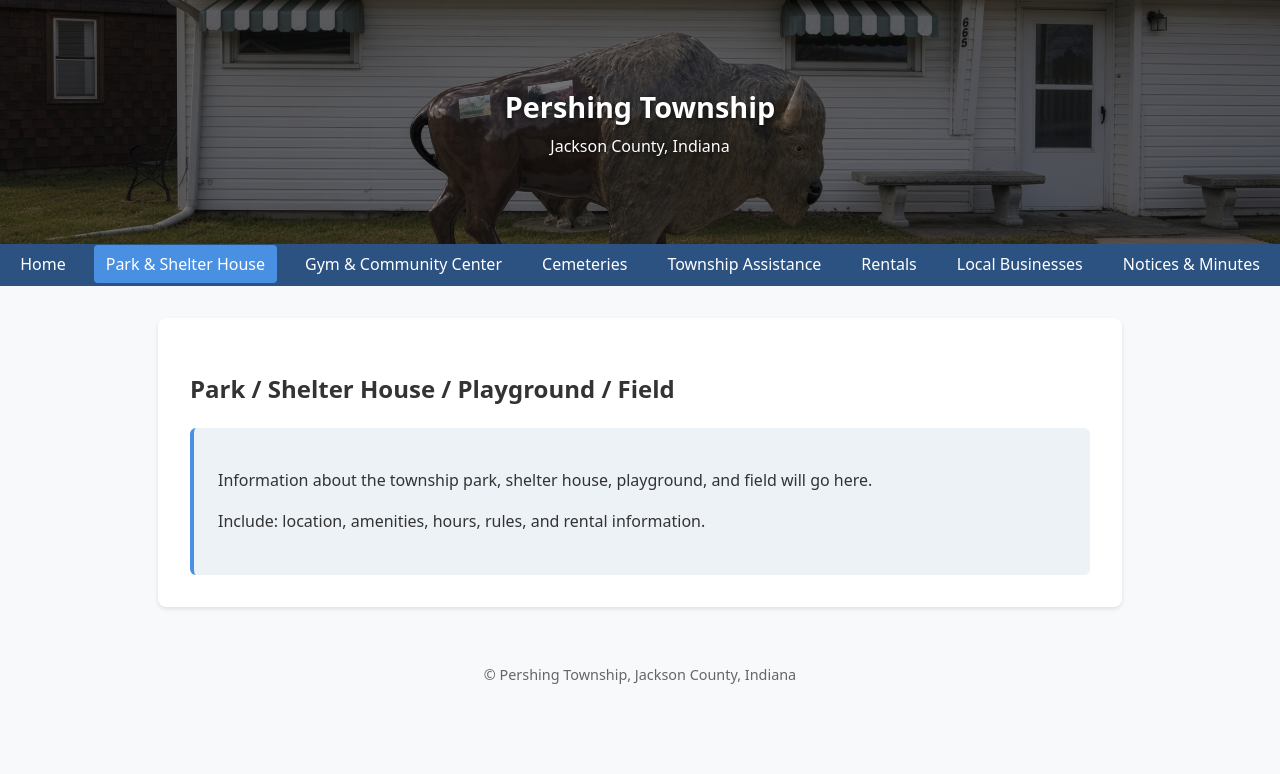
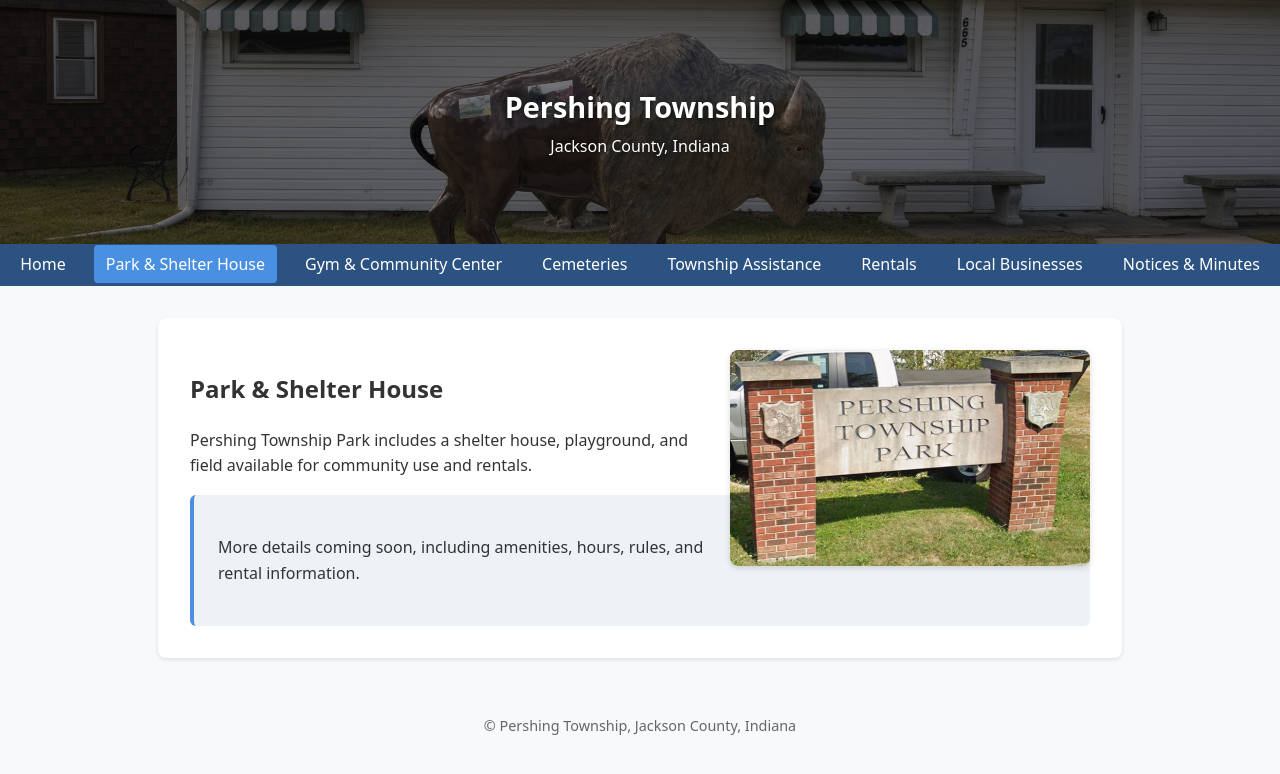
Before and after one commit to NA9VY/pershing-township, a plain HTML site: page park.html in a window 1280 px wide. Drawn offline with Linux system fonts and the light colour scheme.

Commit message:
Add park sign photo to Park & Shelter House page

```diff
--- a/park.html
+++ b/park.html
@@ -24,10 +24,12 @@
     </ul>
   </nav>
   <main>
-    <h2>Park / Shelter House / Playground / Field</h2>
+    <img src="park-sign.jpg" alt="Pershing Township Park sign" style="float: right; width: 360px; max-width: 48%; margin: 0 0 1.5rem 1.5rem; border-radius: 8px; box-shadow: 0 2px 6px rgba(0,0,0,0.15);">
+
+    <h2>Park & Shelter House</h2>
+    <p>Pershing Township Park includes a shelter house, playground, and field available for community use and rentals.</p>
     <div class="placeholder">
-      <p>Information about the township park, shelter house, playground, and field will go here.</p>
-      <p>Include: location, amenities, hours, rules, and rental information.</p>
+      <p>More details coming soon, including amenities, hours, rules, and rental information.</p>
     </div>
   </main>
   <footer>
```
Also changed, not shown: park-sign.jpg (added).
